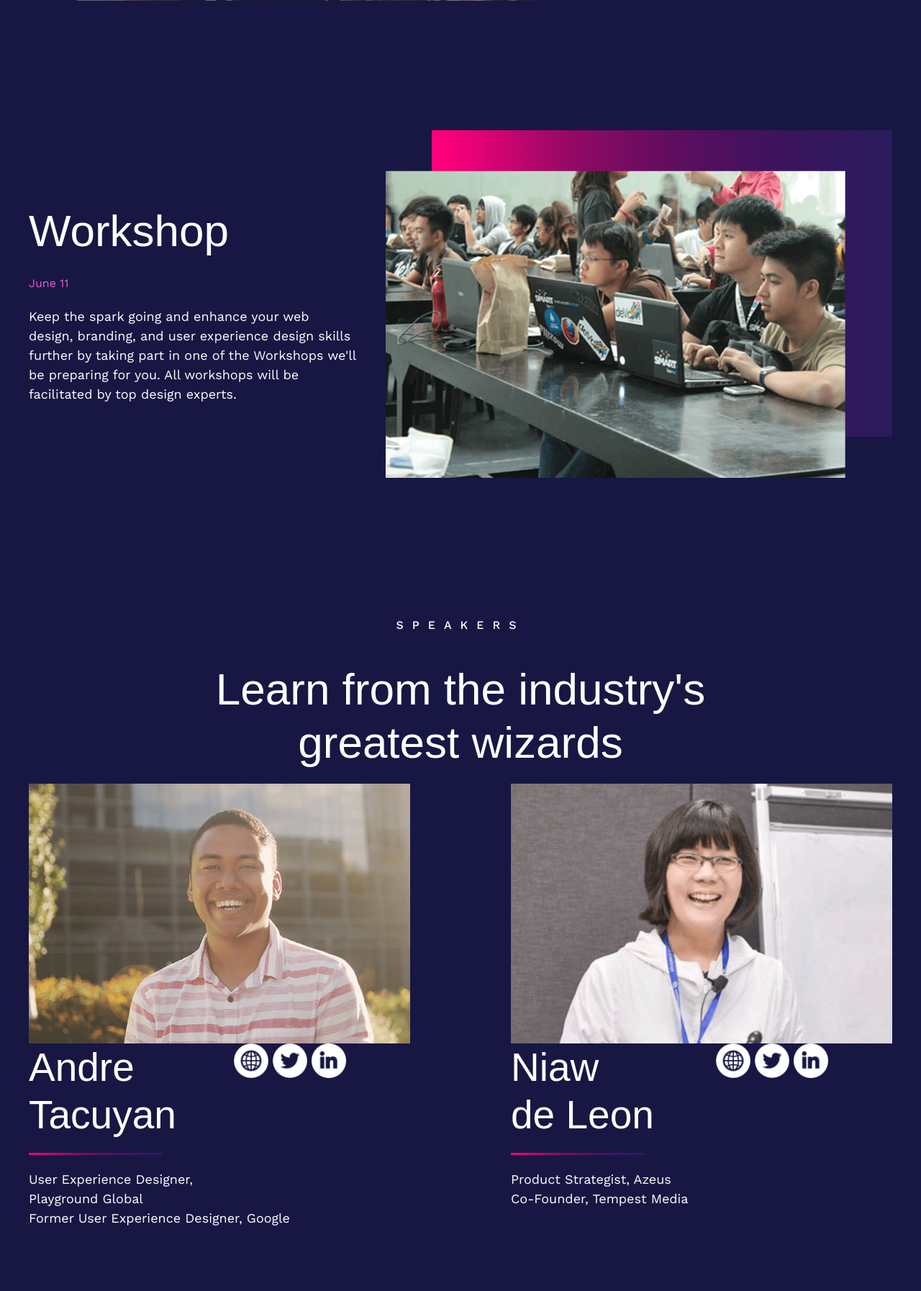
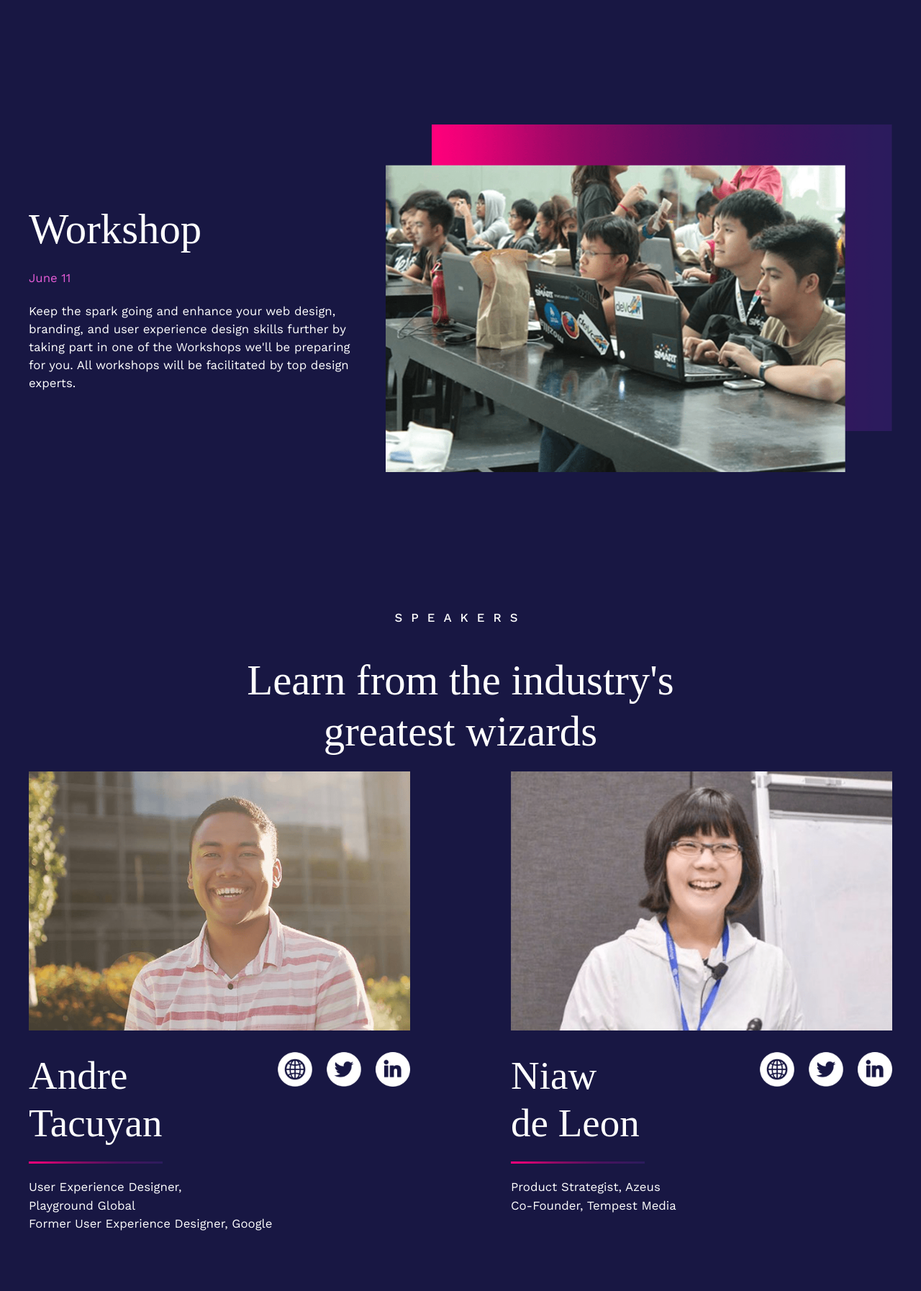
Before and after one commit to UXSoc/jffc, a PHP site: page / in a window 1280 px wide. Shown: the part 1827-3621 px from the top of the page at 72% size. Run offline with PHP 8.4, Linux system fonts and the light colour scheme; some libraries are stand-ins or nearby versions; some web fonts are replaced.

Commit message:
Fix speaker web icons

```diff
--- a/index.html
+++ b/index.html
@@ -154,12 +154,12 @@
             <div class="uk-grid-medium" uk-grid>
                 <div class="uk-width-1-2@m uk-text-left">
                     <img src="img/speakers/andre.png" alt="Andre Tacuyan"/>
-                    <div class="uk-child-width-1-2@s" uk-grid>
+                    <div class="uk-child-width-1-2@s speaker-container" uk-grid>
                         <h1 class="speaker-header">Andre<br>Tacuyan</h1>
-                        <div>
-                            <img src="img/original/Web.png" alt="web" style="width:48px; height:auto;"/>
-                            <img src="img/original/Twitter.png" alt="twitter" style="width:48px; height:auto;"/>
-                            <img src="img/original/LinkedIn.png" alt="linkedin" style="width:48px; height:auto;"/>
+                        <div class="uk-flex uk-flex-right@m">
+                            <div class="speaker-social-icon"><img src="img/social-media-icons/web.png" alt="web" style="width:48px; height:auto;"/></div>
+                            <div class="speaker-social-icon"><img src="img/social-media-icons/twitter.png" alt="twitter" style="width:48px; height:auto;"/></div>
+                            <div class="speaker-social-icon"><img src="img/social-media-icons/linkedIn.png" alt="linkedin" style="width:48px; height:auto;"/></div>
                         </div>
                     </div>
                     <hr width="35%">
@@ -172,12 +172,12 @@
 
                 <div class="uk-width-1-2@m uk-text-left">
                     <img src="img/speakers/niaw.png" alt="Niaw de Leon"/>
-                    <div class="uk-child-width-1-2@s" uk-grid>
+                    <div class="uk-child-width-1-2@s speaker-container" uk-grid>
                         <h1 class="speaker-header">Niaw<br>de Leon</h1>
-                        <div>
-                            <img src="img/original/Web.png" alt="web" style="width:48px; height:auto;"/>
-                            <img src="img/original/Twitter.png" alt="twitter" style="width:48px; height:auto;"/>
-                            <img src="img/original/LinkedIn.png" alt="linkedin" style="width:48px; height:auto;"/>
+                        <div class="uk-flex uk-flex-right@m">
+                            <div class="speaker-social-icon"><img src="img/social-media-icons/web.png" alt="web" style="width:48px; height:auto;"/></div>
+                            <div class="speaker-social-icon"><img src="img/social-media-icons/twitter.png" alt="twitter" style="width:48px; height:auto;"/></div>
+                            <div class="speaker-social-icon"><img src="img/social-media-icons/linkedIn.png" alt="linkedin" style="width:48px; height:auto;"/></div>
                         </div>
                     </div>
                     <hr width="35%">
@@ -189,12 +189,12 @@
 
                 <div class="uk-width-1-2@m uk-text-left">
                     <img src="img/speakers/csj.png" alt="Christian San Jose"/>
-                    <div class="uk-child-width-1-2@s" uk-grid>
+                    <div class="uk-child-width-1-2@s speaker-container" uk-grid>
                         <h1 class="speaker-header">Christian<br>San Jose</h1>
-                        <div>
-                            <img src="img/original/Web.png" alt="web" style="width:48px; height:auto;"/>
-                            <img src="img/original/Twitter.png" alt="twitter" style="width:48px; height:auto;"/>
-                            <img src="img/original/LinkedIn.png" alt="linkedin" style="width:48px; height:auto;"/>
+                        <div class="uk-flex uk-flex-right@m">
+                            <div class="speaker-social-icon"><img src="img/social-media-icons/web.png" alt="web" style="width:48px; height:auto;"/></div>
+                            <div class="speaker-social-icon"><img src="img/social-media-icons/twitter.png" alt="twitter" style="width:48px; height:auto;"/></div>
+                            <div class="speaker-social-icon"><img src="img/social-media-icons/linkedIn.png" alt="linkedin" style="width:48px; height:auto;"/></div>
                         </div>
                     </div>
                     <hr width="35%">
@@ -207,12 +207,12 @@
 
                 <div class="uk-width-1-2@m uk-text-left">
                     <img src="img/speakers/birdie.png" alt="Birdie Salva"/>
-                    <div class="uk-child-width-1-2@s" uk-grid>
+                    <div class="uk-child-width-1-2@s speaker-container" uk-grid>
                         <h1 class="speaker-header">Birdie<br>Salva</h1>
-                        <div>
-                            <img src="img/original/Web.png" alt="web" style="width:48px; height:auto;"/>
-                            <img src="img/original/Twitter.png" alt="twitter" style="width:48px; height:auto;"/>
-                            <img src="img/original/LinkedIn.png" alt="linkedin" style="width:48px; height:auto;"/>
+                        <div class="uk-flex uk-flex-right@m">
+                            <div class="speaker-social-icon"><img src="img/social-media-icons/web.png" alt="web" style="width:48px; height:auto;"/></div>
+                            <div class="speaker-social-icon"><img src="img/social-media-icons/twitter.png" alt="twitter" style="width:48px; height:auto;"/></div>
+                            <div class="speaker-social-icon"><img src="img/social-media-icons/linkedIn.png" alt="linkedin" style="width:48px; height:auto;"/></div>
                         </div>
                     </div>
                     <hr width="35%">
@@ -224,12 +224,12 @@
 
                 <div class="uk-width-1-2@m uk-text-left">
                     <img src="img/speakers/edmond.png" alt="Edmond Gozo"/>
-                    <div class="uk-child-width-1-2@s" uk-grid>
+                    <div class="uk-child-width-1-2@s speaker-container" uk-grid>
                         <h1 class="speaker-header">Edmond<br>Gozo</h1>
-                        <div>
-                            <img src="img/original/Web.png" alt="web" style="width:48px; height:auto;"/>
-                            <img src="img/original/Twitter.png" alt="twitter" style="width:48px; height:auto;"/>
-                            <img src="img/original/LinkedIn.png" alt="linkedin" style="width:48px; height:auto;"/>
+                        <div class="uk-flex uk-flex-right@m">
+                            <div class="speaker-social-icon"><img src="img/social-media-icons/web.png" alt="web" style="width:48px; height:auto;"/></div>
+                            <div class="speaker-social-icon"><img src="img/social-media-icons/twitter.png" alt="twitter" style="width:48px; height:auto;"/></div>
+                            <div class="speaker-social-icon"><img src="img/social-media-icons/linkedIn.png" alt="linkedin" style="width:48px; height:auto;"/></div>
                         </div>
                     </div>
                     <hr width="35%">
@@ -240,12 +240,12 @@
 
                 <div class="uk-width-1-2@m uk-text-left">
                     <img src="img/speakers/troy.png" alt="Troy Sitosta"/>
-                    <div class="uk-child-width-1-2@s" uk-grid>
+                    <div class="uk-child-width-1-2@s speaker-container" uk-grid>
                         <h1 class="speaker-header">Troy<br>Sitosta</h1>
-                        <div>
-                            <img src="img/original/Web.png" alt="web" style="width:48px; height:auto;"/>
-                            <img src="img/original/Twitter.png" alt="twitter" style="width:48px; height:auto;"/>
-                            <img src="img/original/LinkedIn.png" alt="linkedin" style="width:48px; height:auto;"/>
+                        <div class="uk-flex uk-flex-right@m">
+                            <div class="speaker-social-icon"><img src="img/social-media-icons/web.png" alt="web" style="width:48px; height:auto;"/></div>
+                            <div class="speaker-social-icon"><img src="img/social-media-icons/twitter.png" alt="twitter" style="width:48px; height:auto;"/></div>
+                            <div class="speaker-social-icon"><img src="img/social-media-icons/linkedIn.png" alt="linkedin" style="width:48px; height:auto;"/></div>
                         </div>
                     </div>
                     <hr width="35%">
@@ -256,12 +256,12 @@
 
                 <div class="uk-width-1-2@m uk-text-left">
                     <img src="img/speakers/ely.png" alt="Ely Apao"/>
-                    <div class="uk-child-width-1-2@s" uk-grid>
+                    <div class="uk-child-width-1-2@s speaker-container" uk-grid>
                         <h1 class="speaker-header">Ely<br>Apao</h1>
-                        <div>
-                            <img src="img/original/Web.png" alt="web" style="width:48px; height:auto;"/>
-                            <img src="img/original/Twitter.png" alt="twitter" style="width:48px; height:auto;"/>
-                            <img src="img/original/LinkedIn.png" alt="linkedin" style="width:48px; height:auto;"/>
+                        <div class="uk-flex uk-flex-right@m">
+                            <div class="speaker-social-icon"><img src="img/social-media-icons/web.png" alt="web" style="width:48px; height:auto;"/></div>
+                            <div class="speaker-social-icon"><img src="img/social-media-icons/twitter.png" alt="twitter" style="width:48px; height:auto;"/></div>
+                            <div class="speaker-social-icon"><img src="img/social-media-icons/linkedIn.png" alt="linkedin" style="width:48px; height:auto;"/></div>
                         </div>
                     </div>
                     <hr width="35%">
@@ -272,12 +272,12 @@
 
                 <div class="uk-width-1-2@m uk-text-left">
                     <img src="img/speakers/tj.png" alt="TJ Monserrat"/>
-                    <div class="uk-child-width-1-2@s" uk-grid>
+                    <div class="uk-child-width-1-2@s speaker-container" uk-grid>
                         <h1 class="speaker-header">Andre<br>Tacuyan</h1>
-                        <div>
-                            <img src="img/original/Web.png" alt="web" style="width:48px; height:auto;"/>
-                            <img src="img/original/Twitter.png" alt="twitter" style="width:48px; height:auto;"/>
-                            <img src="img/original/LinkedIn.png" alt="linkedin" style="width:48px; height:auto;"/>
+                        <div class="uk-flex uk-flex-right@m">
+                            <div class="speaker-social-icon"><img src="img/social-media-icons/web.png" alt="web" style="width:48px; height:auto;"/></div>
+                            <div class="speaker-social-icon"><img src="img/social-media-icons/twitter.png" alt="twitter" style="width:48px; height:auto;"/></div>
+                            <div class="speaker-social-icon"><img src="img/social-media-icons/linkedIn.png" alt="linkedin" style="width:48px; height:auto;"/></div>
                         </div>
                     </div>
                     <hr width="35%">
@@ -353,19 +353,19 @@
 
             <!--Venue-->
             <div id="venue-section" class="section-container" uk-grid>
-                <div class="uk-width-2-5@m uk-text-left">
+                <div class="uk-width-1-1@m uk-text-center">
                     <span class="subtitle">VENUE</span>
-                    <h1>Hewlett-Packard<br>Philippines</h1>
-                    <hr width="35%">
-                    <span>
+                    <h1>To Be<br>Announced</h1>
+                    <div class="uk-flex uk-flex-center"><hr width="25%"></div>
+                    <!--<span>
                         Cyberpod 2, Eton Centris<br>
                         EDSA cor. Quezon Ave.,<br>
                         Quezon City
-                    </span>
+                    </span>-->
                 </div>
-                <div class="uk-width-3-5@m uk-text-center">
+                <!--<div class="uk-width-3-5@m uk-text-center">
                     <img src="" alt="ETON CENTRIS"/>
-                </div>
+                </div>-->
             </div>
 
 
--- a/main.scss
+++ b/main.scss
@@ -31,7 +31,7 @@ $logo-color: white;
 $logo-hover-color: white;
 
 $global-font-family: 'Work Sans', sans-serif;
-$base-heading-font-family: 'Athelas', sans-serif;
+$base-heading-font-family: 'Athelas', serif;
 
 //===========================
 // Navbar
@@ -40,7 +40,7 @@ $navbar-background: $background-color;
 
 $navbar-nav-item-padding-horizontal: 30px;
 $navbar-nav-item-color: white;
-$navbar-nav-item-font-size: 16px;
+$navbar-nav-item-font-size: 1em;
 $navbar-nav-item-font-family: 'Work Sans';
 $navbar-nav-item-hover-color: white;
 $navbar-nav-item-onclick-color: white;
@@ -82,7 +82,7 @@ $navbar-item-color: white;
 // Button
 //===========================
 @mixin hook-button(){
-    font-size: 18px;
+    font-size: 1.1em;
     width: 180px;
     border-radius: 40px;
 }
@@ -99,12 +99,12 @@ $navbar-item-color: white;
 body{
     background: $background-color;
     color: white;
-    font-size: 18px;
+    font-size: 1.05em;
 }
 
 h1{
     color: white;
-    font-size: 62px;
+    font-size: 3.5em;
 }
 
 h2{
@@ -124,7 +124,7 @@ hr{
 
 .subtitle{
     letter-spacing: 12px;
-    font-size: 16px;
+    font-size: 1em;
     font-weight: 500;
 }
 
@@ -145,7 +145,7 @@ hr{
 //===========================
 .landing-date{
     color: #e65cd7;
-    font-size: 20px;
+    font-size: 1.2em;
 }
 
 //===========================
@@ -162,14 +162,22 @@ hr{
 
 .about-date{
     color: #e65cd7;
-    font-size: 16px;
+    font-size: 1em;
 }
 
 //===========================
 // Speakers
 //===========================
+.speaker-container{
+    padding-top: 30px;
+}
+
 .speaker-header{
     font-size: 55px;
+}
+
+.speaker-social-icon{
+    margin-left: 20px;
 }
 
 //===========================
@@ -180,24 +188,24 @@ hr{
 }
 
 .schedule-header{
-    font-size: 44px;
+    font-size: 2.6em;
     padding: 0;
     margin:0;
 }
 
 .schedule-date{
-    font-size: 18px;
+    font-size: 1.1em;
     color: #e65cd7;
 }
 
 .schedule-day{
     letter-spacing: 8px;
-    font-size: 24px;
+    font-size: 1.45em;
     font-weight: 500;
 }
 
 .schedule-day-number{
-    font-size:58px;
+    font-size:3.3em;
     font-weight: bold;
 }
 
```
Also changed, not shown: css/main.css, img/social-media-icons/linkedin.png, img/social-media-icons/twitter.png, img/social-media-icons/web.png, 1 other file.
